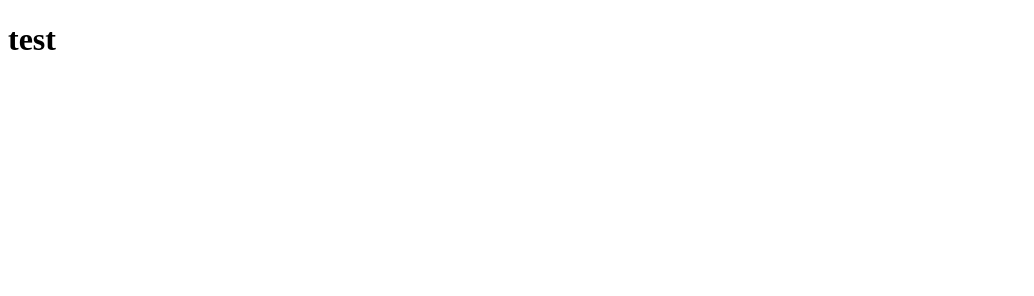
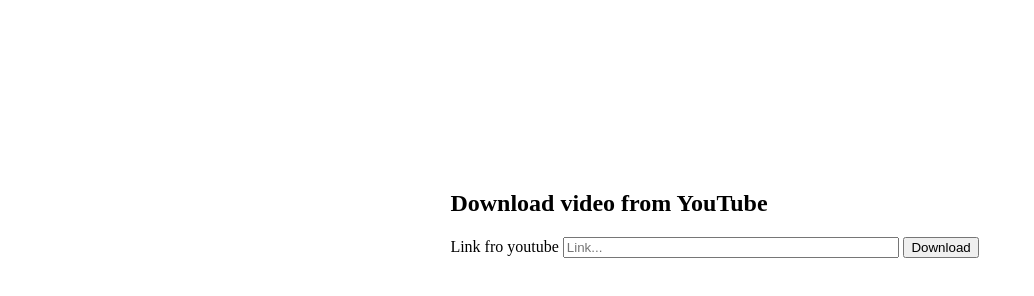
Before and after one commit to kobajanashvili/youtube-downloader, a website: page index.html in a window 1280 px wide. Shown: the whole page, without its empty margins (0-1034 px from the left). Drawn offline with Linux system fonts and the light colour scheme.

Commit message:
add script

```diff
--- a/index.html
+++ b/index.html
@@ -7,6 +7,18 @@
     <title>download video from youtube</title>
 </head>
 <body>
-    <h1>test</h1>
+    <div style="margin-top:15%; padding-left: 35%">
+        <h2>Download video from YouTube</h2>
+        <label for="text">Link fro youtube</label>
+        <input type="text" id="link" style="width:40%" placeholder="Link...">
+        <button onclick="download()">Download</button>
+    </div>
+
+
+
+    <script>
+        const link = document.getElementById('link').value;
+        console.log(link);
+    </script>
 </body>
 </html>
```
